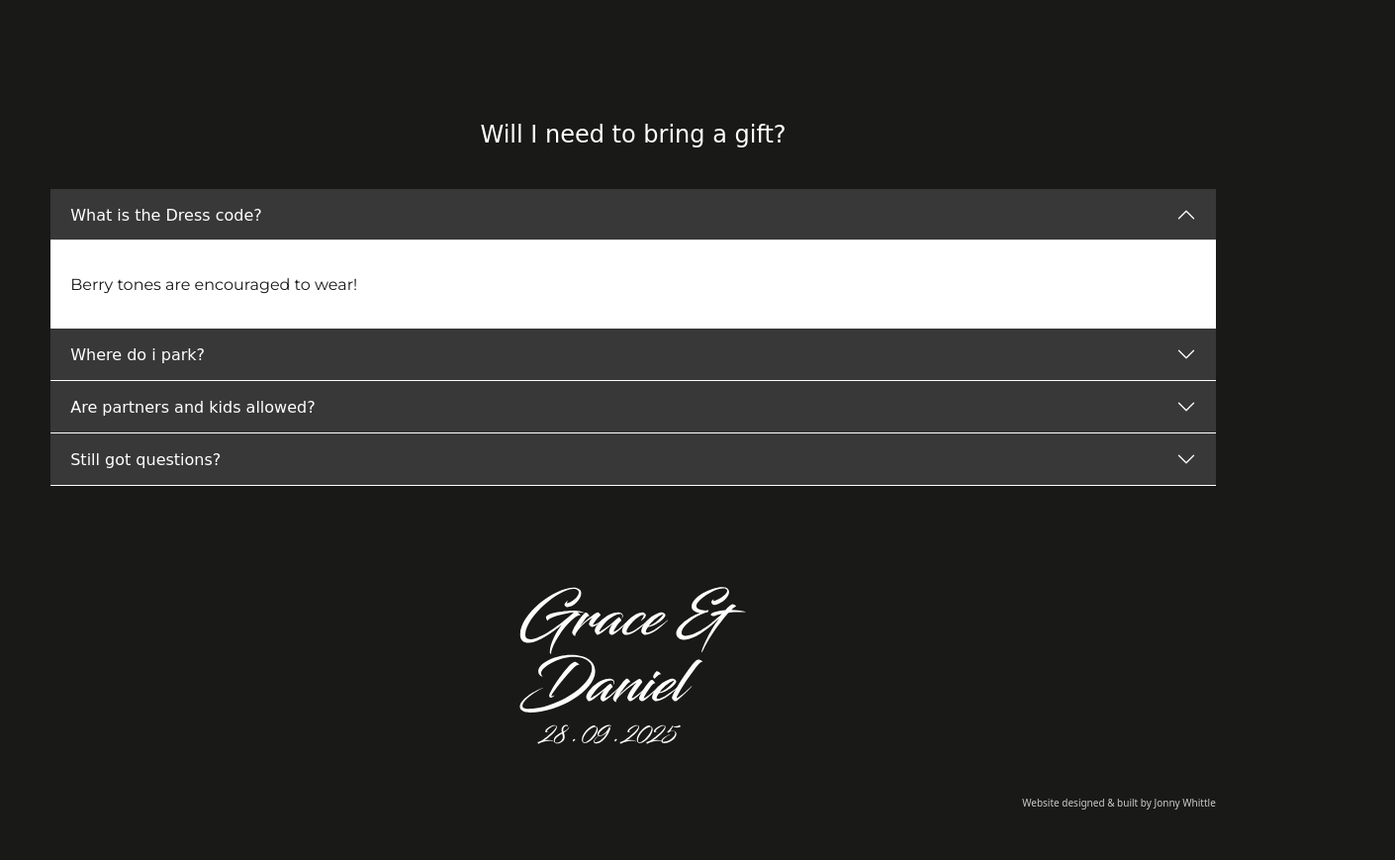
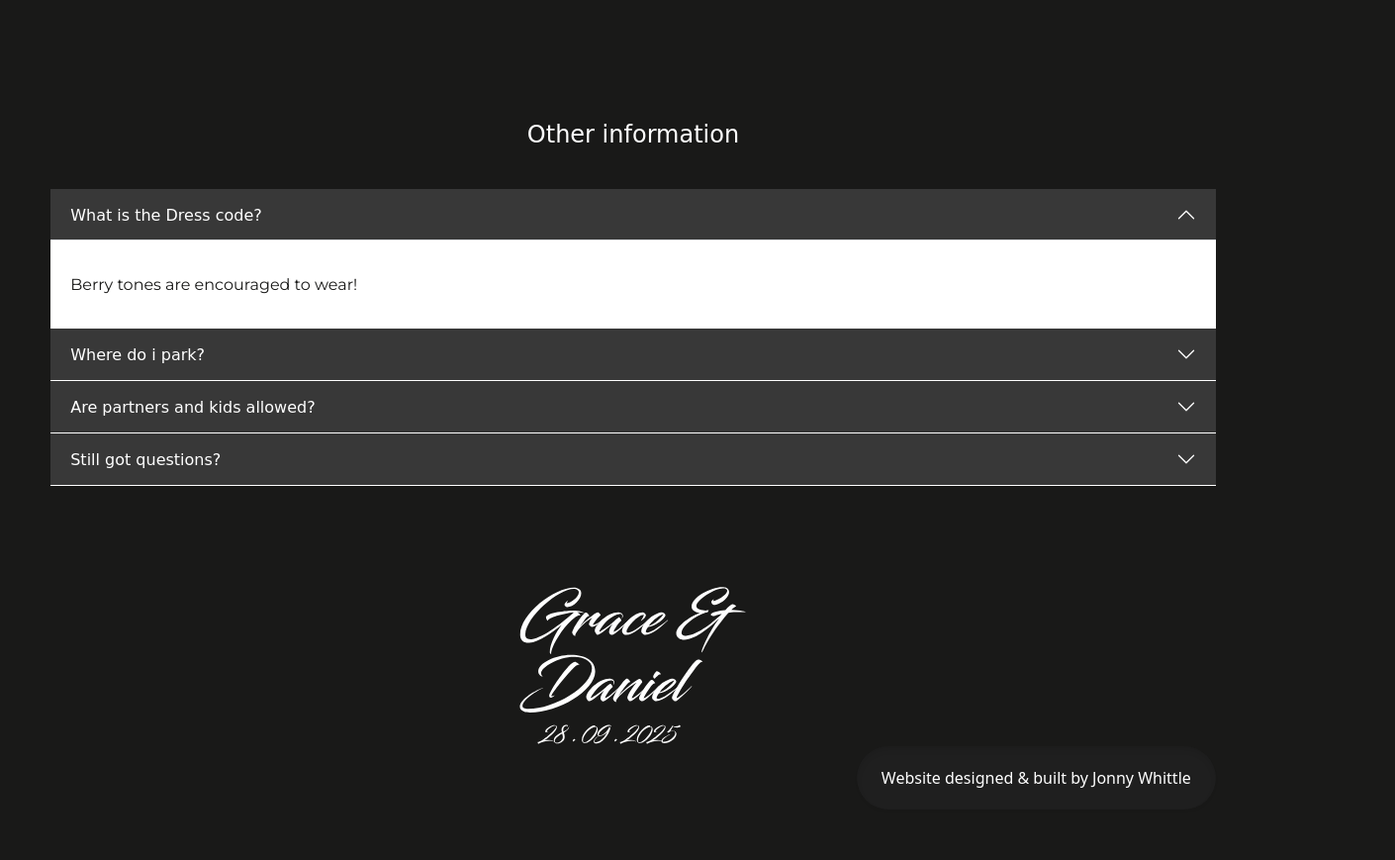
Before and after one commit to DevJWPlat/Grace-and-Dan, a plain HTML site: page index.html in a window 1280 px wide. Shown: the part 3480-4349 px from the top of the page at 99% size, 1410 px wide, since content can reach past the window. Drawn offline with nearby package versions, Linux system fonts and the light colour scheme; a web font is replaced by a local one.

Commit message:
add structure to bottom

```diff
--- a/assets/css/style.scss
+++ b/assets/css/style.scss
@@ -614,9 +614,66 @@ footer {
             width: 100%;
         }
     }
-    .me {
-        text-align: right;
-        margin-bottom: 50px;
-        font-size: 10px;
+}
+
+.bottom-wrapper {
+    position: relative;
+    margin-top: 50px;
+    display: flex;
+    justify-content: end;
+    @media (max-width: 1000px) {
+        justify-content: center;
+        margin-top: 100px;
+    }
+    .me-wrapper {
+        position: relative;
+        bottom: 50px;
+        right: 0;
+        background: rgb(31, 31, 31);
+        padding: 20px 25px;
+        width: fit-content;
+        border-radius: 50px;
+        transition: all .3s;
+        box-shadow: inset 0 4px 6px -1px rgb(0 0 0 / 0.1),
+        0 2px 4px -2px rgb(0 0 0 / 0.1);
+        cursor: pointer;
+        .wrapper {
+            width: max-content;
+        }
+    }
+    .me-wrapper:active {
+        box-shadow: inset 0 0 0 4px #043b3f6b;
+    }
+
+    .me-wrapper::before {
+        content: "";
+        width: 100%;
+        height: 100%;
+        background-color: rgb(31, 31, 31);
+        position: absolute;
+        border-radius: inherit;
+        z-index: -1;
+        top: 0;
+        left: 0;
+        transition: all 500ms ease-in-out;
+        opacity: 0;
+        animation: flash 100ms ease-in-out;
+        transform: scaleX(2) scaleY(2);
+    }
+
+    .me-wrapper:hover::before {
+        opacity: 1;
+        transform: scaleX(1) scaleY(1);
+    }
+
+    @keyframes flash {
+        0%{
+            opacity: 1;
+            transform: translate(45px);
+        }
+        100%{
+            opacity: 0;
+            transform: translate(0);
+        }
     }
 }
--- a/index.html
+++ b/index.html
@@ -289,7 +289,7 @@
     <div id="rsvp"></div>
     <div class="travel-container wrapper container-b-p flex">
         <div class="image">
-            <img src="assets/images/grace.jpg" alt="Travelodge Chester Central Bridge Street">
+            <img src="assets/images/race.jpg" alt="Travelodge Chester Central Bridge Street">
         </div>
         <div class="text">
             <h2 class="title">RSVP</h2>
@@ -301,7 +301,7 @@
     <!-- rsvp -->
     <!-- faqs -->
      <div class="faq-container wrapper">
-        <h2 class="title">Will I need to bring a gift?</h2>
+        <h2 class="title">Other information</h2>
         <div class="accordion" id="accordionExample">
             <div class="accordion-item">
               <h2 class="accordion-header" id="headingOne">
@@ -362,10 +362,14 @@
         <div class="image">
             <img src="assets/svgs/logo.svg" alt="">
         </div>
-        <div class="me">
-            Website designed & built by Jonny Whittle
-        </div>
     </footer>
+    <div class="wrapper bottom-wrapper">
+        <a href="https://jonnywdev.github.io/Jonny_Whittle/index.html" target="_blank" class="me-wrapper">
+                <div class="me">
+                    Website designed & built by Jonny Whittle
+                </div>
+        </a>
+    </div>
     <!-- footer -->
     <!-- js -->
     <script src="https://cdn.jsdelivr.net/npm/@popperjs/core@2.11.8/dist/umd/popper.min.js" integrity="sha384-I7E8VVD/ismYTF4hNIPjVp/Zjvgyol6VFvRkX/vR+Vc4jQkC+hVqc2pM8ODewa9r" crossorigin="anonymous"></script>
```
Also changed, not shown: assets/css/style.css, 2 other files.
